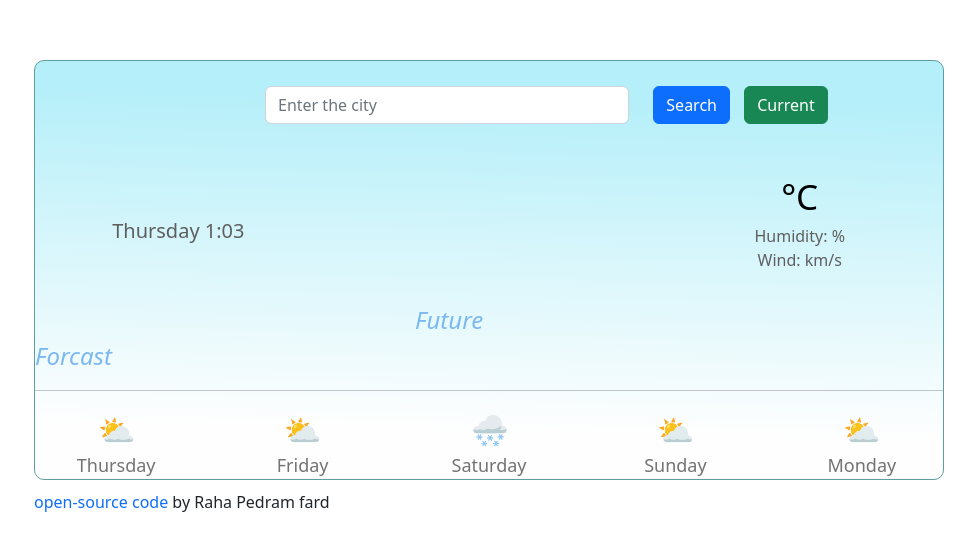
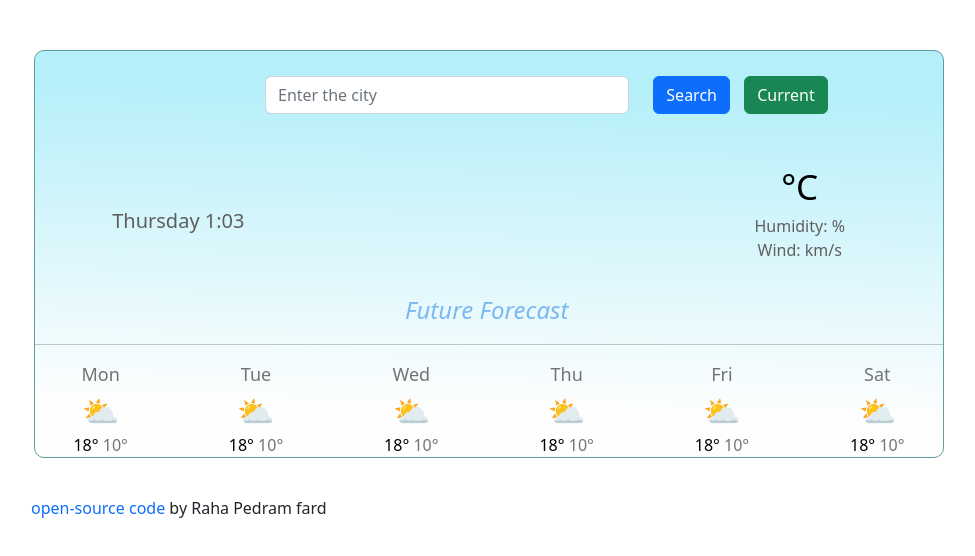
Before and after one commit to Raha-P/Weather-app, a plain HTML site: page index.html in a window 1280 px wide. Shown: the top 556 px of the page, without its empty margins (151-1126 px from the left). Drawn offline with nearby package versions, Linux system fonts and the light colour scheme; no server answers.

Commit message:
added future forecast (JavaScript)

```diff
--- a/index.html
+++ b/index.html
@@ -32,8 +32,8 @@
 
     .wrapper {
     max-width: 950px;
-    margin: 40px auto;
-    padding: 20px;
+    margin: 30px auto;
+    padding: 20px ;
     }
 
     .searchBox {
@@ -87,10 +87,10 @@
         color: rgb(95, 94, 94);
     }
 
-    .futureforcast {
+    .futureforecast {
         color: rgb(124, 184, 240);
         font-size: 24px;
-        padding: 380px;
+        padding: 370px;
     }
 
     .otherdays {
@@ -110,7 +110,8 @@
         margin: 0px 10px;
     }
     .codeby {
-    line-height: 45px;
+    line-height: 0px;
+    padding: 0 100px;
 }
 
 a {
@@ -119,6 +120,13 @@ a {
 img {
     display: block;
     margin: 0 auto;
+
+}
+.forecast-temps {
+    font-size: 16px;
+}
+.forecast-temp-max {
+    color: black;
 
 }
 
@@ -160,32 +168,13 @@ img {
         </div>
 
         <br>
-        <em><span class="futureforcast"> Future Forcast </span> </em>
+        <em><span class="futureforecast"> Future Forecast </span> </em>
         <hr>
-        <span class="otherdays">
-            <div class="row">
-                <div class="col">
-                    <span class="emoji1">⛅️</span> <br> Thursday
-                </div>
-                <div class="col">
-                    <span class="emoji2">⛅️</span> <br> Friday
-                </div>
-                <div class="col">
-                    <span class="emoji3">🌨</span> <br> Saturday
-                </div>
-                <div class="col">
-                    <span class="emoji4">⛅️</span> <br> Sunday
-                </div>
-                <div class="col">
-                    <span class="emoji5">⛅️</span> <br> Monday
-                </div>
-        </span>
+        <div class="otherdays" id="otherdays"> </div>
         </div>
+        </div>
+        <div class="codeby"> <a href="https://github.com/Raha-P/Weather-app">open-source code</a> by Raha Pedram fard</div>
 
-        </div>
-
-        <div class="codeby"> <a href="https://github.com/Raha-P/Weather-app">open-source code</a> by Raha Pedram fard</div>
-    </div>
 
     <script>
 
@@ -200,6 +189,25 @@ img {
             document.querySelector("#icon").setAttribute("src", "http://openweathermap.org/img/wn/" +response.data.weather[0].icon+ "@2x.png");
 
         }
+
+        function displayforecastforotherdays() {
+            let forecastHTML = `<div class="row">`;
+            let days2 = ["Mon", "Tue", "Wed", "Thu", "Fri", "Sat"];
+            days2.forEach(function(day) {forecastHTML = forecastHTML + `
+                <div class="col-2">
+                    <div class="forcast-date">${day}</div>
+                    <div class="emoji1">⛅️</div>
+                    <div class="forecast-temps">
+                        <span class="forecast-temp-max">18°</span> <span class="forecast-temp-min">10°</span>
+                    </div>
+                </div>`;
+            })
+            forecastElement.innerHTML = forecastHTML;
+        }
+        let forecastElement = document.querySelector("#otherdays");
+        displayforecastforotherdays();
+
+
 
 
 
@@ -264,6 +272,7 @@ img {
 
 
 
+
     </script>
 
 
```
